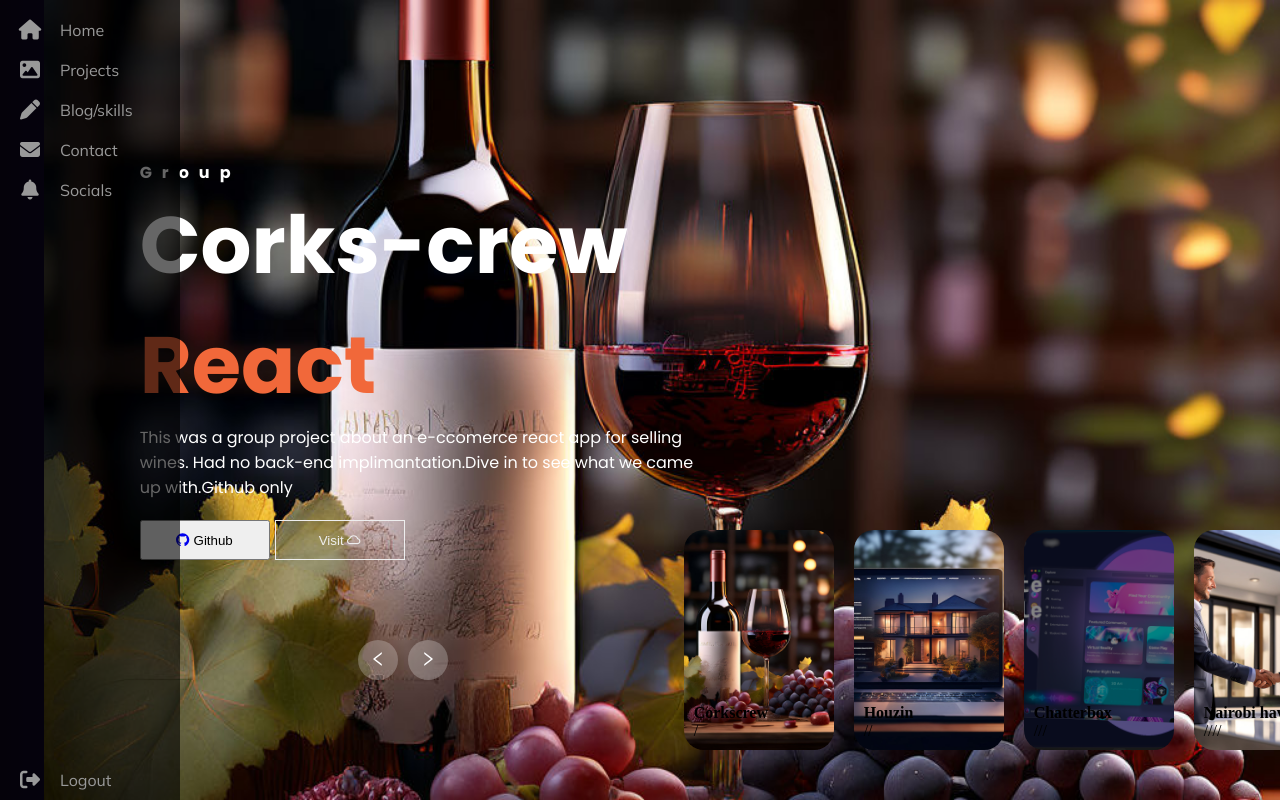
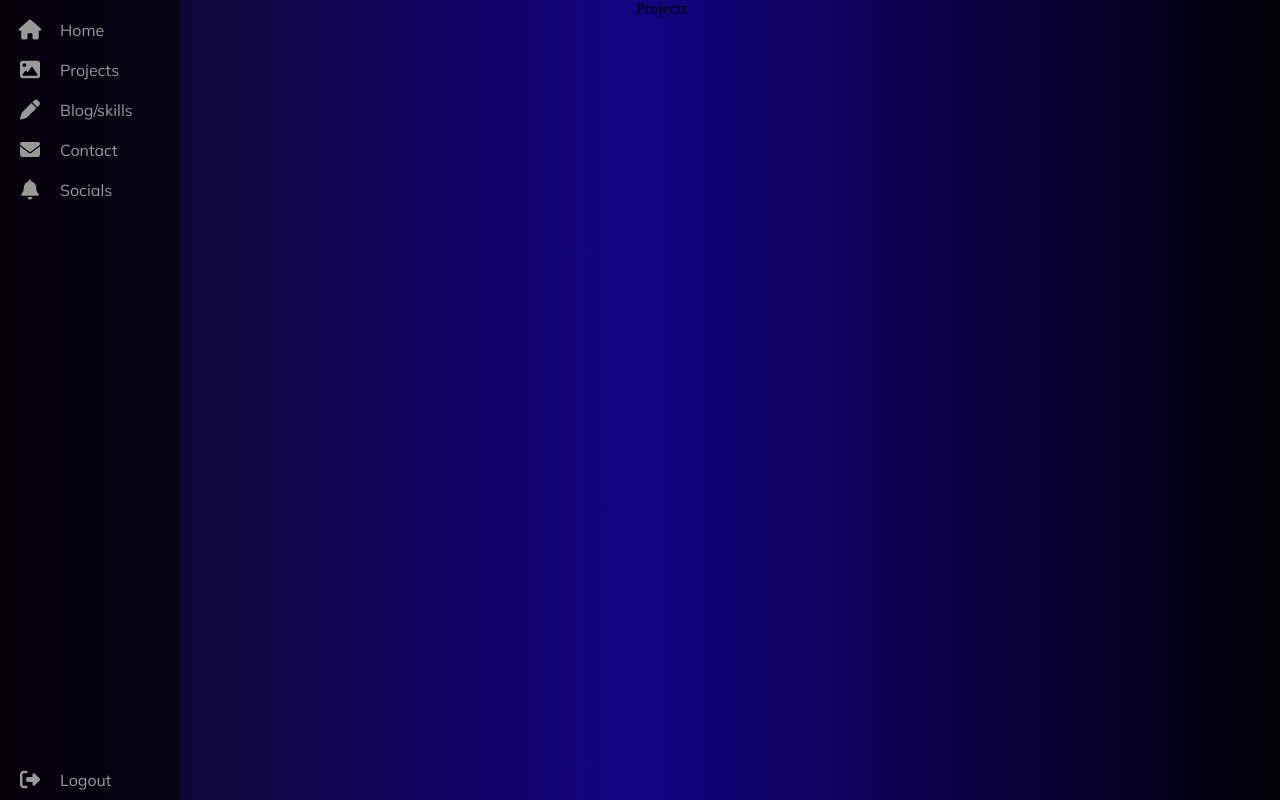
Before and after one commit to Juanabely/Portfolio, a React (Vite) app: page /projects in a window 1280 px wide. Built offline with nearby package versions, Linux system fonts and the light colour scheme.

Commit message:
{debug}@project

```diff
--- a/src/Projects/Projects.jsx
+++ b/src/Projects/Projects.jsx
@@ -1,197 +1,8 @@
-import React, { useEffect, useRef, useState } from 'react'
-
-import './project.css'
-import {RightOutlined,LeftOutlined,GithubOutlined,CloudOutlined  } from '@ant-design/icons'
-import Ecommerce from '../assets/e-commerce.jpeg'
-import Real from '../assets/real-estate.jpeg'
-import Chatter from '../assets/Chatterbox.png'
-import Haven from '../assets/haven1.jpeg'
-import Crypt from '../assets/crypt.jpeg'
-
-
+import React from 'react'
 
 function Projects() {
-
-
-    const carouselRef = useRef(null);
-    const listRef = useRef(null);
-    const thumbnailRef = useRef(null);
-    let runTimeout;
-
-    const showSlider = (type) => {
-      let itemSlider = listRef.current.querySelectorAll('.item');
-      let itemThumbnail = thumbnailRef.current.querySelectorAll('.item');
-      let positionLastItem = itemSlider.length - 1;
-      if (type === 'next') {
-        listRef.current.appendChild(itemSlider[0]);
-        thumbnailRef.current.appendChild(itemThumbnail[0]);
-        carouselRef.current.classList.add('next');
-      }
-       else {
-        listRef.current.prepend(itemSlider[positionLastItem]);
-        thumbnailRef.current.prepend(itemThumbnail[positionLastItem]);
-        carouselRef.current.classList.add('prev');
-      }
-      clearTimeout(runTimeout);
-      runTimeout = setTimeout(() => {
-        carouselRef.current.classList.remove('next');
-        carouselRef.current.classList.remove('prev')
-      }, 2000);
-    };
   return (
-    <>
-    <div className='carousel' ref={carouselRef}>
-        <div className='list'  ref={listRef}>
-
-            <div className='item'>
-                <img src={Ecommerce} alt="image1" />
-                <div className="content">
-                    <div className="author">Group</div>
-                    <div className="title">Corks-crew</div>
-                    <div className="topic">React</div>
-                    <div className="des">
-                        This was a group project about an e-ccomerce react app for selling wines.
-                        Had no back-end implimantation.Dive in to see what we came up with.Github only
-                    </div>
-                    <div className="buttons">
-                        <button>
-                            <a href="https://github.com/Juanabely/phase2-project-corkscrew-connoisseur" target='blank'><GithubOutlined width='50px' height='50px'/> </a>
-                            Github</button>
-                        <button>Visit <CloudOutlined clas/></button>
-                    </div>
-                </div>
-            </div>
-
-            <div className='item'>
-                <img src={Real} alt="image2" />
-                <div className="content">
-                    <div className="author">Personal</div>
-                    <div className="title">Houzin</div>
-                    <div className="topic">React</div>
-                    <div className="des">
-                        This is a real-estate project that lets users search through a number of house projects .with a background in construction i'm equiped with what  to showcase.
-                    </div>
-                    <div className="buttons">
-                        <button><GithubOutlined width='50px' height='50px' /> Github</button>
-                        <button>Visit <CloudOutlined /></button>
-                    </div>
-                </div>
-            </div>
-
-
-            <div className='item'>
-                <img src={Chatter} alt="image3" />
-                <div className="content">
-                    <div className="author">Abel</div>
-                    <div className="title">Chatterbox</div>
-                    <div className="topic" id='spline'>React + Spline</div>
-                    <div className="des">
-                    Chatterbox is an amzing project with a 3d addition to the frontend.No back-end implimented but is a huge step on the ui/ux.Its about an app that lets you colaborate with teams have tons of other apps developed with the team of devs in chatterbox.Feel free to explore both github and web visit.
-                    </div>
-                    <div className="buttons">
-                        <button>
-                            <a href="https://github.com/Juanabely/Spline-trial" target='blank'><GithubOutlined width='50px' height='50px' /> </a>
-                            Github</button>
-                        <button>Visit
-                            <a href="https://spline-trial-mu.vercel.app/" target='blank'><CloudOutlined /></a>
-                            </button>
-                    </div>
-                </div>
-            </div>
-
-            <div className='item'>
-                <img src={Haven} alt="image4" />
-                <div className="content">
-                    <div className="author">Group</div>
-                    <div className="title">Nairobi Haven</div>
-                    <div className="topic" id='spline2'>React + Flask</div>
-                    <div className="des">
-                       Nairobi haven hunt is project based on house hunting in the big city.The website has  a handful of houses to be seen by users ,once the user is locked in there is also an option to contact the agency to plan a house tour,like a huuse and comments.Check it out on github
-                    </div>
-                    <div className="buttons">
-                        <button>
-                            <a href="https://github.com/Naomie-Jerutoe/Nairobi-Haven-Hunt" target='blank'><GithubOutlined width='50px' height='50px' /> </a>
-                            Github</button>
-                        <button>Visit <CloudOutlined /></button>
-                    </div>
-                </div>
-            </div>
-
-            <div className='item'>
-                <img src={Crypt} alt="image5" />
-                <div className="content">
-                    <div className="author">Abel</div>
-                    <div className="title">De-Crypto</div>
-                    <div className="topic">HTML&&CSS</div>
-                    <div className="des">
-                       Crypt is a simple project to showcase my html ,css and java script skills ,i made crypt to help users see the crypto currencies available in the market at the moment and its values had a search input and fetched data from a public api.check it out on Github
-                    </div>
-                    <div className="buttons">
-
-
-                        <button> <a href="https://github.com/Juanabely/Final-Project-Phase1" target='blank'><GithubOutlined width='50%' height='50%' /></a>  Github</button>
-                        <button>Visit <CloudOutlined /></button>
-                    </div>
-                </div>
-            </div>
-
-        </div>
-{/* //thumbnail */}
-        <div className="thumbnail" ref={thumbnailRef}>
-    <div className="item">
-        <img src={Ecommerce} alt="image1" />
-        <div className="content">
-            <div className="title">Corkscrew</div>
-            <div className="des">/</div>
-        </div>
-    </div>
-
-    <div className="item">
-        <img src={Real} alt="image2" />
-        <div className="content">
-            <div className="title">Houzin</div>
-            <div className="des">//</div>
-        </div>
-    </div>
-
-    <div className="item">
-        <img src={Chatter} alt="image3" />
-        <div className="content">
-            <div className="title">Chatterbox</div>
-            <div className="des">///</div>
-        </div>
-    </div>
-
-    <div className="item">
-        <img src={Haven} alt="image4" />
-        <div className="content">
-            <div className="title">Nairobi haven</div>
-            <div className="des">////</div>
-        </div>
-    </div>
-
-    <div className="item">
-        <img src={Crypt} alt="image 5" />
-        <div className="content">
-            <div className="title">De-crpto</div>
-            <div className="des">/////</div>
-        </div>
-    </div>
-
-</div>
-
-{/*arrows */}
-<div className="arrows">
-    <button id='prev' className='btn1' onClick={() => showSlider('prev')}> <LeftOutlined/></button>
-    <button id='next' className='btn2' onClick={() => showSlider('next')}> <RightOutlined/></button>
-
-
-
-</div>
-
-{/* <div className="time"></div> */}
-    </div>
-    </>
+    <div>Projects</div>
   )
 }
 
```
